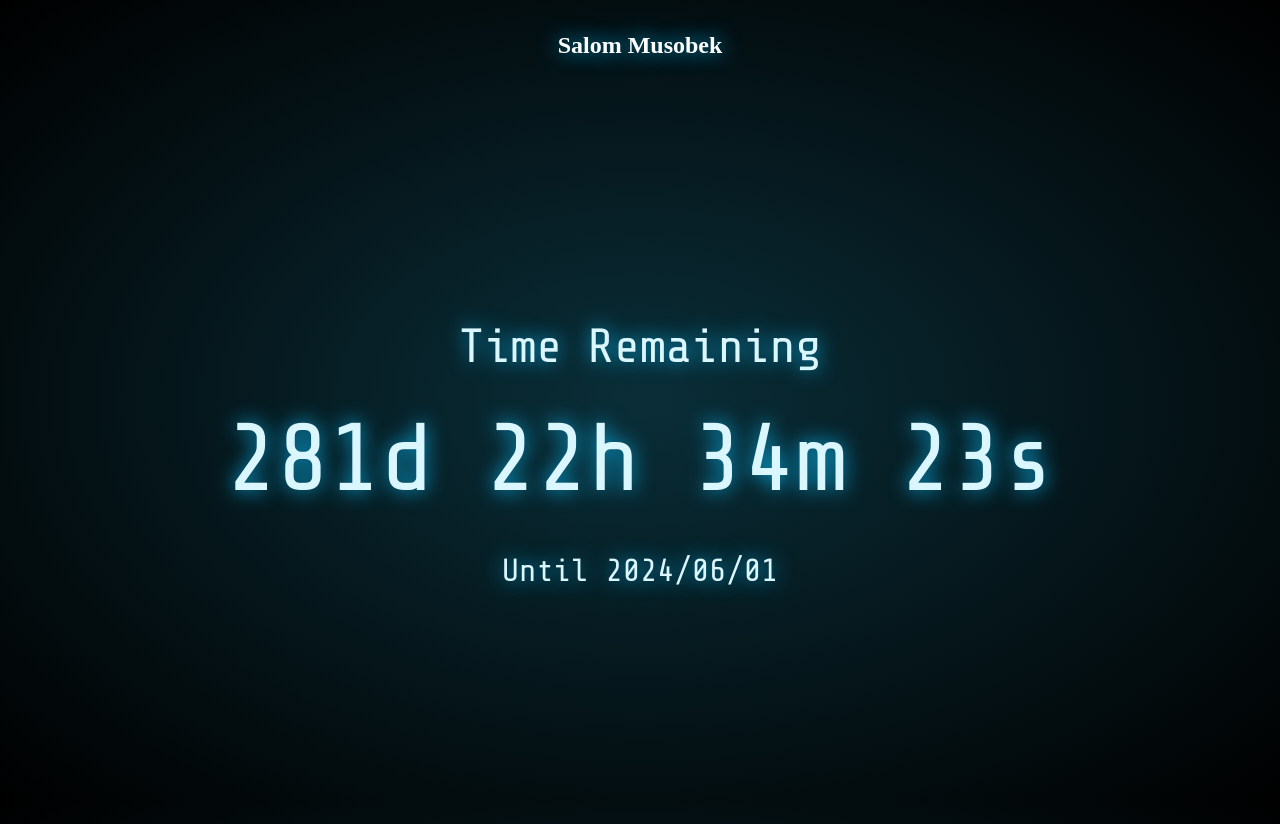
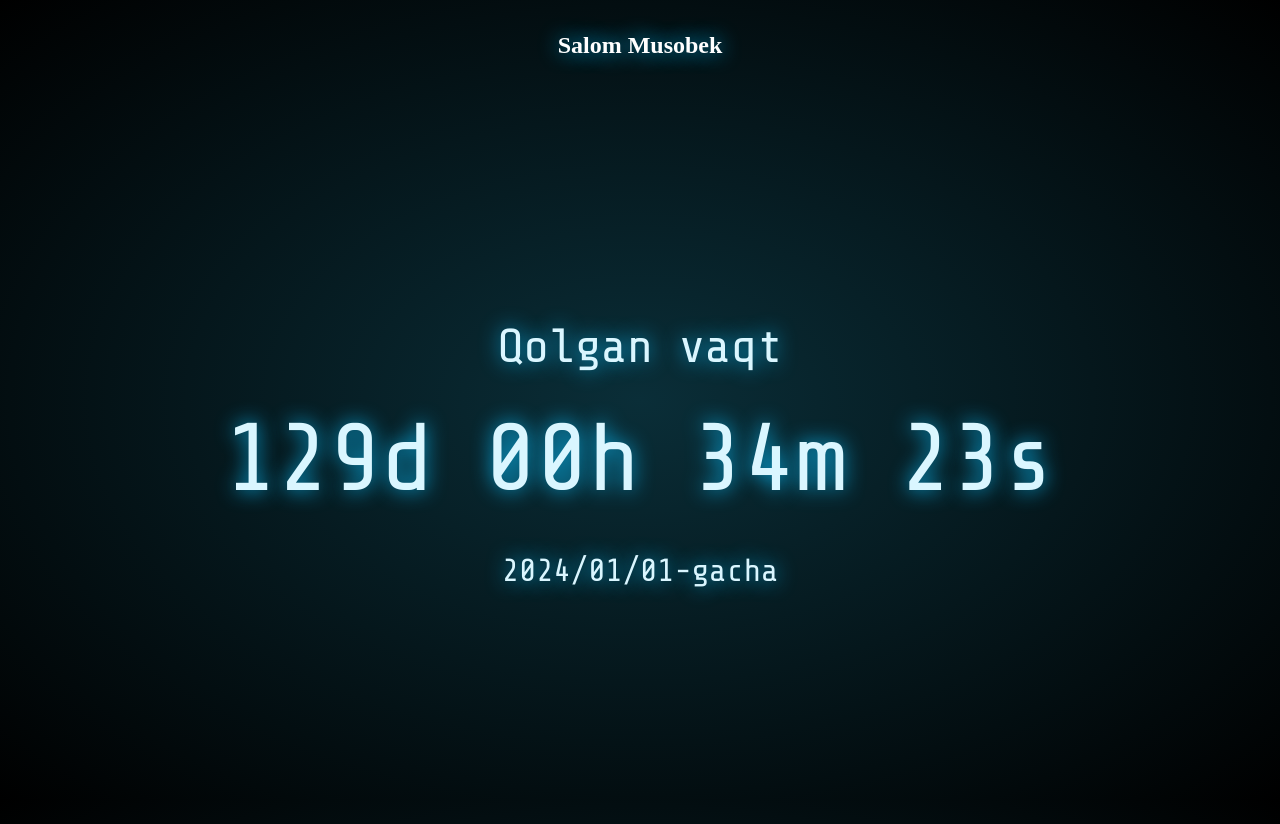
Before and after one commit to Engineer-Ramziddin/countdown, a Vue app: page / in a window 1280 px wide. Built offline with nearby package versions, Linux system fonts and the light colour scheme.

Commit message:
Change text

```diff
--- a/src/App.vue
+++ b/src/App.vue
@@ -1,7 +1,7 @@
 <script setup lang="ts">
 import Countdown from './components/Countdown.vue'
 
-const defaultDate = '2024/06/01'
+const defaultDate = '2024/01/01'
 
 function getUntilDate() {
   const param = new URL(location.href).searchParams.get('until') || defaultDate
--- a/src/components/Countdown.vue
+++ b/src/components/Countdown.vue
@@ -39,13 +39,13 @@ const remainingFormatted = computed(() => {
 <template>
   <div ref="clock" :style="{ marginTop: clockTop }">
     <p class="remaining">
-      Time Remaining
+      Qolgan vaqt
     </p>
     <p class="time">
       {{ remainingFormatted }}
     </p>
     <p class="until">
-      Until {{ untilFormatted }}
+      {{ untilFormatted }}-gacha
     </p>
   </div>
 </template>
```
